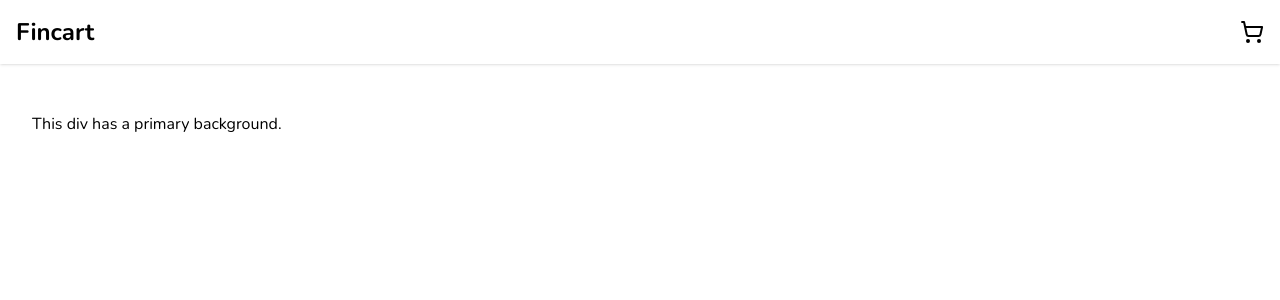
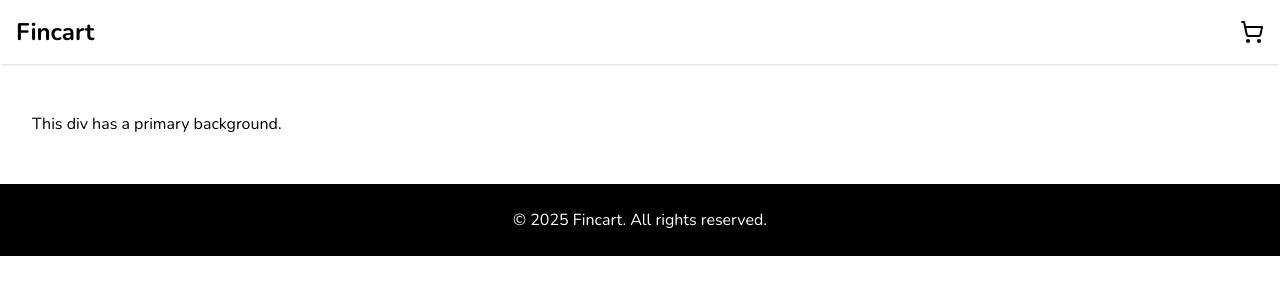
Before and after one commit to AhmedHamamm/fincart-ecommerce, a Next.js app: page / in a window 1280 px wide. Shown: the top 300 px of the page. Built offline with nearby package versions, Linux system fonts and the light colour scheme.

Commit message:
feat: implement Footer

```diff
--- /dev/null
+++ b/app/components/layout/Footer.tsx
@@ -0,0 +1,11 @@
+const Footer = () => {
+  return (
+    <footer className="bg-black text-white py-6">
+      <div className="container mx-auto px-4 flex justify-center">
+        <p>&copy; {new Date().getFullYear()} Fincart. All rights reserved.</p>
+      </div>
+    </footer>
+  );
+};
+
+export default Footer;
--- a/app/layout.tsx
+++ b/app/layout.tsx
@@ -2,7 +2,8 @@ import "./globals.css";
 import type { Metadata } from "next";
 import { Nunito } from "next/font/google";
 
-import Navbar from "./components/Navbar";
+import Navbar from "./components/layout/Navbar";
+import Footer from "./components/layout/Footer";
 
 export const metadata: Metadata = {
   title: "Fincart E-commerce",
@@ -22,6 +23,7 @@ export default function RootLayout({
       <body className={` ${nunito.className}`}>
         <Navbar />
         <main className="container mx-auto px-4 py-8">{children}</main>
+        <Footer />
       </body>
     </html>
   );
```
Also changed, not shown: app/components/layout/Navbar.tsx (renamed from app/components/Navbar.tsx).
